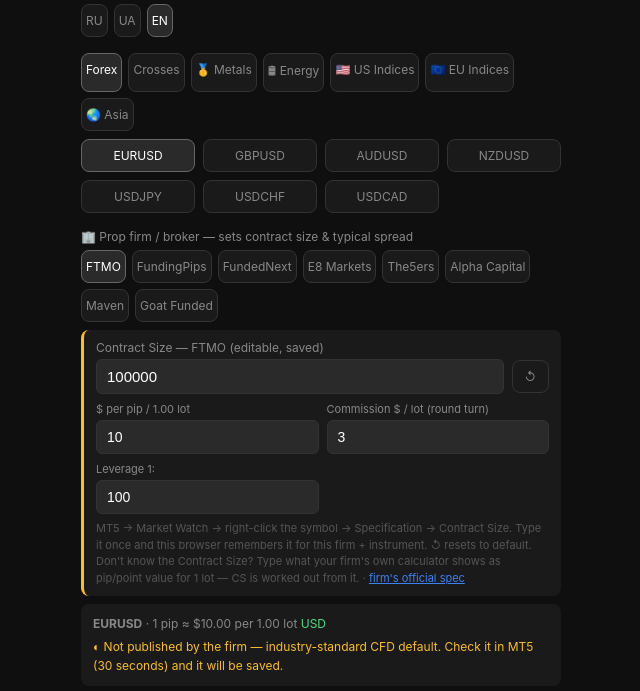
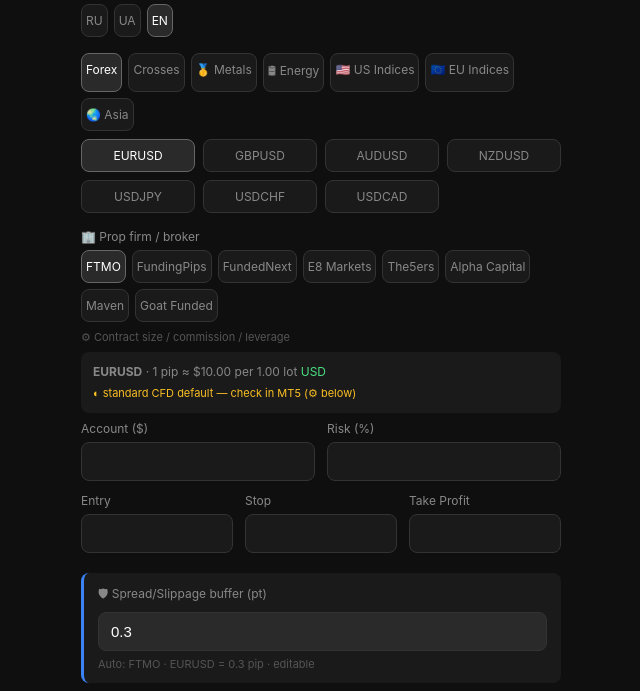
Before and after one commit to antonhayabysa/TradeCalc, a plain HTML site: page index.html in a window 1280 px wide. Shown: the part 69-760 px from the top of the page, without its empty margins (319-959 px from the left). Drawn offline with Linux system fonts and the light colour scheme.

Commit message:
Update index.html

```diff
--- a/index.html
+++ b/index.html
@@ -147,6 +147,7 @@
   <!-- broker selector for indices -->
   <div id="broker-label" style="font-size:12px;color:var(--text-muted);margin-bottom:6px">🏢 Prop firm / broker</div>
   <div id="broker-row" style="display:flex;gap:6px;margin-bottom:8px;flex-wrap:wrap"></div>
+  <div id="cs-toggle" onclick="toggleCS()" style="display:none;font-size:11px;color:var(--text-dim);margin-bottom:8px;cursor:pointer;user-select:none">⚙ <span id="cs-toggle-txt">Contract size / commission / leverage</span></div>
   <div id="cs-row" style="display:none;margin-bottom:8px;background:var(--bg2);border-radius:8px;padding:10px 12px;border-left:3px solid var(--yellow)">
     <div style="font-size:12px;color:var(--text-muted);margin-bottom:4px" id="cs-label">Contract Size</div>
     <div style="display:flex;gap:8px;align-items:center">
@@ -206,7 +207,6 @@
     <div class="card"><div class="lbl" id="lbl-profit">Profit $</div><div class="val green" id="r-profit">—</div></div>
     <div class="card"><div class="lbl" id="lbl-rr">R:R</div><div class="val" id="r-rr">—</div></div>
     <div class="card"><div class="lbl" id="lbl-pips">Pips to Stop</div><div class="val" id="r-pips">—</div></div>
-    <div class="card" style="grid-column:1 / -1"><div class="lbl" id="lbl-margin">Est. Margin</div><div class="val" id="r-margin">—</div></div>
   </div>
 
   <div id="mt5-block" style="display:none;background:var(--bg2);border-radius:8px;padding:14px;margin-top:10px;border:1px solid var(--accent)"></div>
@@ -863,19 +863,19 @@
       seo2:"Supports Forex majors and crosses, gold, silver, oil, US, EU and Asian indices on TradingView, MT4 and MT5 — plus rules for FTMO, FundingPips, FundedNext, The5ers and E8.",
       tabScale:"📊 Scale",tabWR:"📈 WinRate",tabHier:"🧩 Risk",tabReport:"📋 Report",tabProp:"🏢 Prop",
       catForex:"Forex",catCross:"Crosses",catMetals:"🥇 Metals",catEnergy:"🛢 Energy",catUS:"🇺🇸 US Indices",catEU:"🇪🇺 EU Indices",catAsia:"🌏 Asia",brCustom:"Custom CS",
-      brokerLbl:"🏢 Prop firm / broker — sets contract size & typical spread",
+      brokerLbl:"🏢 Prop firm / broker",
       csRowLbl:"Contract Size — {b} (editable, saved)",
       csHow:"MT5 → Market Watch → right-click the symbol → Specification → Contract Size. Type it once and this browser remembers it for this firm + instrument. ↺ resets to default.",
       csSrc:"firm's official spec",
       pvLbl:"$ per {u} / 1.00 lot",
-      levLbl:"Leverage 1:",marginLbl:"Est. Margin",
+      levLbl:"Leverage 1:",marginLbl:"Est. Margin",csToggle:"Contract size / commission / leverage",
       pvHow:"Don't know the Contract Size? Type what your firm's own calculator shows as pip/point value for 1 lot — CS is worked out from it.",
       commLbl:"Commission $ / lot (round turn)",
       bufComm:"Commission",
-      csIndustry:"◐ Not published by the firm — industry-standard CFD default. Check it in MT5 (30 seconds) and it will be saved.",
+      csIndustry:"◐ standard CFD default — check in MT5 (⚙ below)",
       csSaved:"✅ Saved for this firm — used instead of the default.",
       csUnverified:"⚠ Not published by this firm — generic default. Check MT5 and type the real value.",
-      csVerified:"✔ From the firm's official specification",
+      csVerified:"✔ official spec",
       scaleTitle:"Deposit scale — same system, different size",
       scRisk:"Risk per trade (%)",scRR:"R:R",
       shDep:"Deposit",shR1:"1R risk",sh3r:"Profit",shWR100:"WR 100%",shWR50:"WR 50%",shWR30:"WR 30%",
@@ -934,19 +934,19 @@
       seo2:"Работает с мажорами и кроссами Forex, золотом, серебром, нефтью, индексами США, ЕС и Азии на TradingView, MT4 и MT5 — плюс правила FTMO, FundingPips, FundedNext, The5ers и E8.",
       tabScale:"📊 Масштаб",tabWR:"📈 WinRate",tabHier:"🧩 Риск",tabReport:"📋 Отчёт",tabProp:"🏢 Проп",
       catForex:"Forex",catCross:"Кроссы",catMetals:"🥇 Металлы",catEnergy:"🛢 Нефть/газ",catUS:"🇺🇸 Индексы США",catEU:"🇪🇺 Индексы ЕС",catAsia:"🌏 Азия",brCustom:"Свой CS",
-      brokerLbl:"🏢 Проп / брокер — задаёт размер контракта и типичный спред",
+      brokerLbl:"🏢 Проп / брокер",
       csRowLbl:"Размер контракта — {b} (можно менять, сохраняется)",
       csHow:"MT5 → Обзор рынка → правый клик по символу → Спецификация → Contract Size. Впиши один раз — браузер запомнит для этой фирмы и инструмента. ↺ вернёт значение по умолчанию.",
       csSrc:"официальная спецификация фирмы",
       pvLbl:"$ за 1 {u} на 1.00 лот",
-      levLbl:"Плечо 1:",marginLbl:"Маржа (примерно)",
+      levLbl:"Плечо 1:",marginLbl:"Маржа (примерно)",csToggle:"Размер контракта / комиссия / плечо",
       pvHow:"Не знаешь Contract Size? Впиши сюда pip/point value, который показывает калькулятор самой фирмы для 1 лота — CS посчитается сам.",
       commLbl:"Комиссия $ / лот (туда-обратно)",
       bufComm:"Комиссия",
-      csIndustry:"◐ Фирма не публикует — стоит стандартный для CFD дефолт. Сверь в MT5 (30 секунд), значение сохранится.",
+      csIndustry:"◐ стандартный дефолт CFD — сверь в MT5 (⚙ ниже)",
       csSaved:"✅ Сохранено для этой фирмы — используется вместо значения по умолчанию.",
       csUnverified:"⚠ Фирма не публикует это значение — стоит общий дефолт. Сверь в MT5 и впиши своё.",
-      csVerified:"✔ Из официальной спецификации фирмы",
+      csVerified:"✔ официальная спецификация",
       scaleTitle:"Масштаб депозита — одна система, разный размер",
       scRisk:"Риск на сделку (%)",scRR:"R:R",
       shDep:"Депозит",shR1:"Риск 1R",sh3r:"Профит",shWR100:"WR 100%",shWR50:"WR 50%",shWR30:"WR 30%",
@@ -1005,19 +1005,19 @@
       seo2:"Працює з мажорами та кросами Forex, золотом, сріблом, нафтою, індексами США, ЄС та Азії на TradingView, MT4 і MT5 — плюс правила FTMO, FundingPips, FundedNext, The5ers та E8.",
       tabScale:"📊 Масштаб",tabWR:"📈 WinRate",tabHier:"🧩 Ризик",tabReport:"📋 Звіт",tabProp:"🏢 Проп",
       catForex:"Forex",catCross:"Кроси",catMetals:"🥇 Метали",catEnergy:"🛢 Нафта/газ",catUS:"🇺🇸 Індекси США",catEU:"🇪🇺 Індекси ЄС",catAsia:"🌏 Азія",brCustom:"Свій CS",
-      brokerLbl:"🏢 Проп / брокер — задає розмір контракту і типовий спред",
+      brokerLbl:"🏢 Проп / брокер",
       csRowLbl:"Розмір контракту — {b} (можна змінювати, зберігається)",
       csHow:"MT5 → Огляд ринку → правий клік по символу → Специфікація → Contract Size. Впиши один раз — браузер запам'ятає для цієї фірми та інструмента. ↺ поверне значення за замовчуванням.",
       csSrc:"офіційна специфікація фірми",
       pvLbl:"$ за 1 {u} на 1.00 лот",
-      levLbl:"Плече 1:",marginLbl:"Маржа (приблизно)",
+      levLbl:"Плече 1:",marginLbl:"Маржа (приблизно)",csToggle:"Розмір контракту / комісія / плече",
       pvHow:"Не знаєш Contract Size? Впиши сюди pip/point value, який показує калькулятор самої фірми для 1 лота — CS порахується сам.",
       commLbl:"Комісія $ / лот (туди-назад)",
       bufComm:"Комісія",
-      csIndustry:"◐ Фірма не публікує — стоїть стандартний для CFD дефолт. Звір у MT5 (30 секунд), значення збережеться.",
+      csIndustry:"◐ стандартний дефолт CFD — звір у MT5 (⚙ нижче)",
       csSaved:"✅ Збережено для цієї фірми — використовується замість значення за замовчуванням.",
       csUnverified:"⚠ Фірма не публікує це значення — стоїть загальний дефолт. Звір у MT5 і впиши своє.",
-      csVerified:"✔ З офіційної специфікації фірми",
+      csVerified:"✔ офіційна специфікація",
       scaleTitle:"Масштаб депозиту — одна система, різний розмір",
       scRisk:"Ризик на угоду (%)",scRR:"R:R",
       shDep:"Депозит",shR1:"Ризик 1R",sh3r:"Профіт",shWR100:"WR 100%",shWR50:"WR 50%",shWR30:"WR 30%",
@@ -1450,13 +1450,22 @@
     calc()
   }
 
+  let csOpen=false
+  function toggleCS(){
+    csOpen=!csOpen
+    document.getElementById('cs-row').style.display=csOpen?'block':'none'
+    if(csOpen) updateCSRow()
+  }
   function updateCSRow(){
     const d=lang[currentLang]
     const row=document.getElementById('cs-row')
+    const tog=document.getElementById('cs-toggle')
     const i=instr(activePair)
-    if(!i){row.style.display='none';return}
+    if(!i){row.style.display='none';tog.style.display='none';return}
+    tog.style.display='block'
+    document.getElementById('cs-toggle-txt').textContent=d.csToggle||'Contract size / commission / leverage'
+    if(!csOpen){row.style.display='none';return}
     const br=BROKERS[activeBroker]||{}
-    row.style.display='block'
     document.getElementById('cs-label').textContent=(d.csRowLbl||'Contract Size — {b}').replace('{b}',br.name||'')
     document.getElementById('cs-input').value=getCS(i)
     const saved=parseFloat(lsGet(csKey()))>0
@@ -1609,7 +1618,7 @@
       ${i.tv?`<div style="color:var(--text-dim);font-size:11px;margin-bottom:2px">TradingView: ${i.tv}</div>`:''}
       ${ott?`<div style="color:var(--green)">${ott.tr[l]}</div><div style="color:var(--red)">${ott.av[l]}</div><div style="color:var(--yellow)">${ott.ca[l]}</div>`:''}
       ${hint}
-      <div style="margin-top:4px">${csStatus(i,d)}</div>
+      <div style="margin-top:2px;font-size:11px">${csStatus(i,d)}</div>
     `
   }
 
@@ -1655,6 +1664,7 @@
         <div class="buf-line"><span class="buf-l">${d.mt5Price}</span><span class="buf-v">${eV}</span></div>
         <div class="buf-line"><span class="buf-l">${d.mt5SL}</span><span class="buf-v">${sV}</span></div>
         <div class="buf-line"><span class="buf-l">${d.mt5TP}</span><span class="buf-v">${tV}</span></div>
+        <div class="buf-line"><span class="buf-l">${d.marginLbl||'Est. Margin'}</span><span class="buf-v" style="color:var(--text-muted)">$${Math.round(lastMargin).toLocaleString()} · 1:${lastLev}</span></div>
         <div style="font-size:11px;color:var(--text-dim);margin-top:10px;line-height:1.5">${d.mt5Note}${safeLot<0.01?'<br>'+(d.mt5MinLot||''):''}</div>
       `
     }
@@ -1675,6 +1685,7 @@
     `
   }
 
+  let lastMargin=0,lastLev=100
   function calc(){
     const balance=parseFloat(document.getElementById("balance").value)
     const riskPct=parseFloat(document.getElementById("risk").value)
@@ -1720,7 +1731,7 @@
     const shownLot=parseFloat(fmtLot(lots))||lots
     const notional=shownLot*activeContract*entry*quoteToUSD(entry)
     const margin=lev>0?notional/lev:0
-    document.getElementById("r-margin").textContent='$'+Math.round(margin).toLocaleString()+' · 1:'+lev
+    lastMargin=margin; lastLev=lev
 
     renderBuffer(stopPoints,tpPoints,lots,riskMoney,ppUSD)
   }
@@ -1742,7 +1753,6 @@
     document.getElementById("lbl-profit").textContent=d.profit
     document.getElementById("lbl-rr").textContent=d.rr
     document.getElementById("lbl-pips").textContent=d.pips
-    document.getElementById("lbl-margin").textContent=d.marginLbl||"Est. Margin"
     document.getElementById("seo1").textContent=d.seo1
     document.getElementById("seo2").textContent=d.seo2
     document.getElementById('tab-scale').textContent=d.tabScale
```
